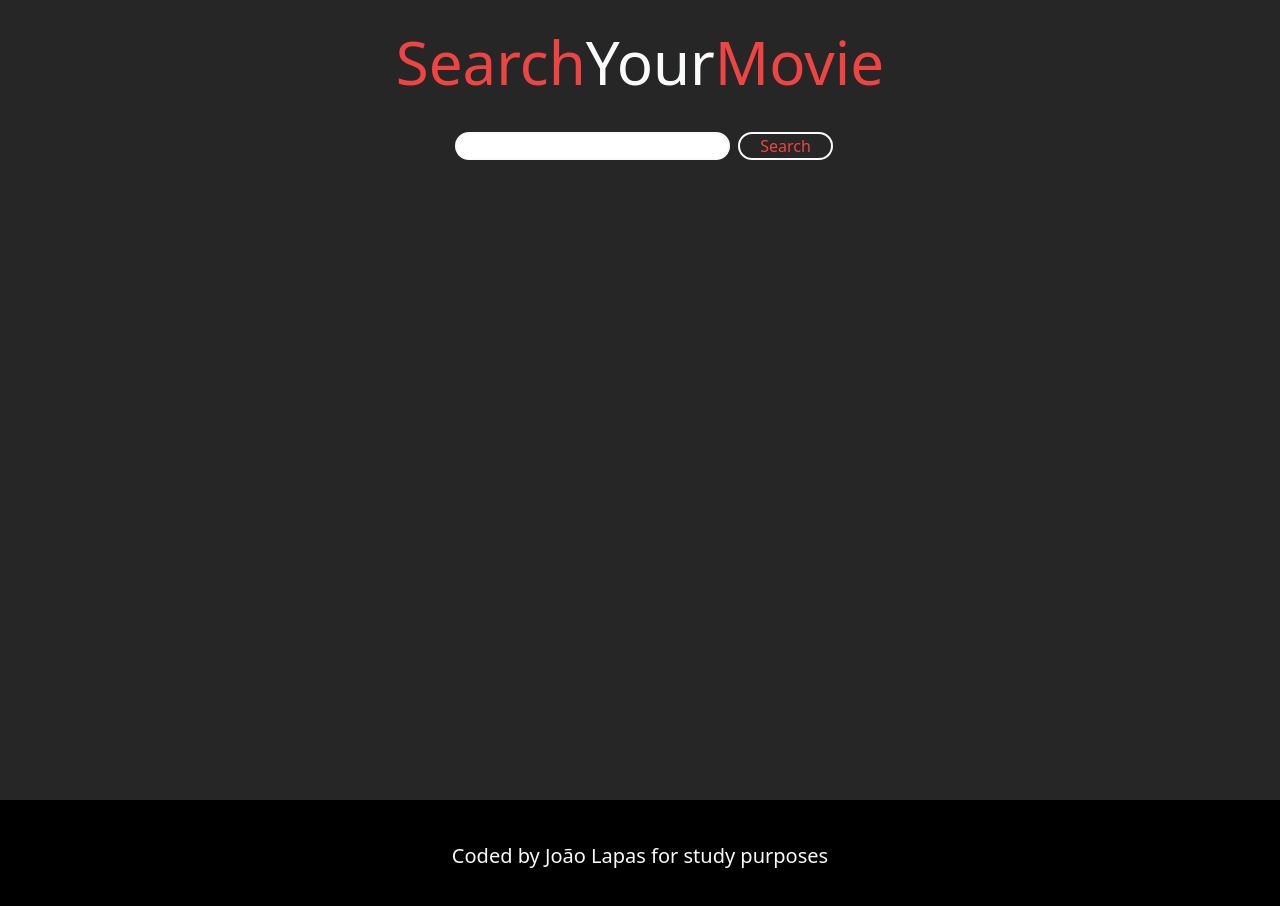
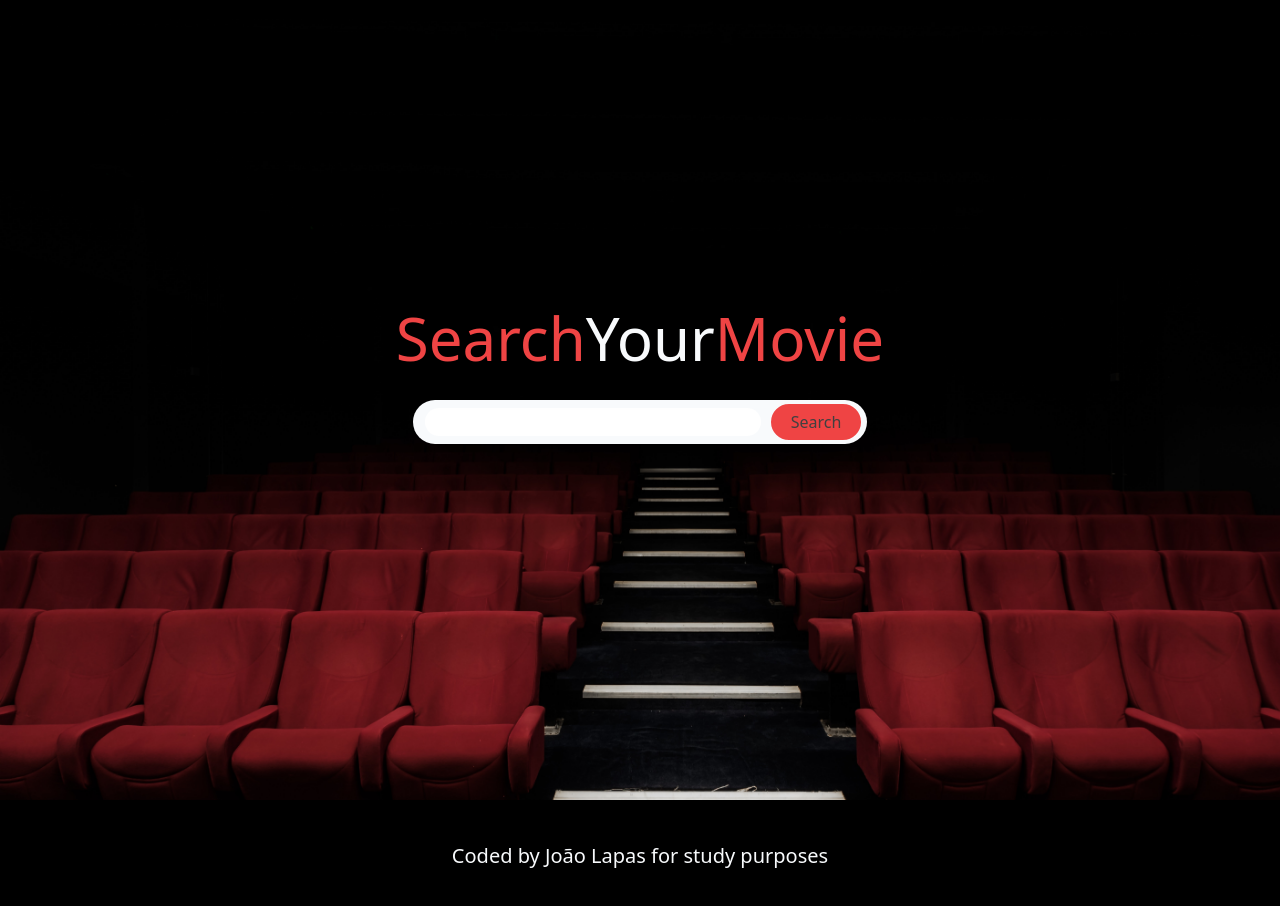
Before and after one commit to joaolapas/SearchYourMovie, a React (Create React App) app: page / in a window 1280 px wide. Shown: the top 906 px of the page. Built offline with nearby package versions, Linux system fonts and the light colour scheme.

Commit message:
fixing some visual bugs

```diff
--- a/src/App.js
+++ b/src/App.js
@@ -2,8 +2,8 @@ import MovieSearch from "./components/MovieSearch";
 
 function App() {
   return (
-    <div className="flex flex-col w-full items-center bg-neutral-800 text-red-500 h-fit">
-      <div className="flex flex-col w-full items-center min-h-screen">
+    <div className="flex flex-col w-full items-center bg-[url('/src/assets/cinema.jpg')] bg-cover text-red-500 h-fit">
+      <div className="flex flex-col w-full items-center  justify-center min-h-screen">
         <a href='/SearchYourMovie/'><h1 className="text-2xl sm:text-6xl my-8">
           Search<span className="text-slate-50">Your</span>Movie
         </h1></a>
--- a/src/components/Modal.jsx
+++ b/src/components/Modal.jsx
@@ -37,9 +37,13 @@ const Modal = ({ id, isOpen, handleCloseModal }) => {
   }
 
   return (
-    <div className="flex overflow-scroll flex-col items-center fixed bg-black rounded-3xl z-10 top-0 bottom-0 right-0 left-0 sm:top-5 sm:bottom-5 sm:left-10 sm:right-10 sm:p-10 sm:px-20">
-      <div className="flex justify-between flex-wrap h-5/6 w-10/12 mt-28 lg:mt-0">
-        <div className="w-11/12 sm:w-6/12 text-center md:text-left">
+    <div
+      onClick={() => handleCloseModal()}
+      className="flex flex-col items-center justify-center fixed bg-black bg-opacity-80 rounded-3xl z-30 top-0 bottom-0 right-0 left-0 "
+    >
+      <div className="flex overflow-scroll flex-col items-center absolute bg-neutral-800 rounded-3xl z-30 sm:w-2/3 sm:h-3/4 md:h-5/6 md:w-3/4 py-10">
+        <div className="flex items-center justify-between flex-wrap h-5/6 w-10/12 mt-28 lg:mt-0">
+          <div className="w-11/12 sm:w-6/12 text-center md:text-left pl-8">
             <h1 className="text-2xl sm:text-4xl text-slate-50 mb-10">
               {details.original_title}
             </h1>
@@ -53,7 +57,7 @@ const Modal = ({ id, isOpen, handleCloseModal }) => {
                   RATING:{Math.round(details.vote_average)}/10
                 </h4>
               </div>
-            <div className="flex justify-center scale-75">
+              <div className="flex justify-center scale-75 shrink-1">
                 {result && (
                   <iframe
                     src={`${url}${result.key}`}
@@ -67,17 +71,18 @@ const Modal = ({ id, isOpen, handleCloseModal }) => {
             </div>
           </div>
           <img
-          className="rounded-3xl h-fit mx-auto lg:w-2/5"
+            className="rounded-3xl lg:w-2/5 shrink-0 m-auto"
             src={`https://image.tmdb.org/t/p/w200${details.poster_path}`}
           />
         </div>
         <button
-        className="w-52 border-2 mt-10 border-slate-50 rounded-full px-5 hover:bg-slate-50 hover:transition-all transition-all my-10 absolute top-0 lg:static lg:mt-20"
+          className="w-52 border-2 mt-10 border-slate-50 rounded-full px-5 hover:bg-slate-50 hover:transition-all transition-all my-10 absolute top-0 lg:hidden"
           onClick={() => handleCloseModal()}
         >
           Close
         </button>
       </div>
+    </div>
   );
 };
 
--- a/src/components/MovieCard.jsx
+++ b/src/components/MovieCard.jsx
@@ -1,15 +1,25 @@
-import React from "react";
+import React, { useState } from "react";
 
 const MovieCard = ({ id, path, title, rating, year }) => {
+  const [hover, setHover] = useState(false);
   if (path) {
     return (
-      <div className='h-96'>
+      <div
+        className="h-80 relative"
+        onMouseEnter={() => setHover(true)}
+        onMouseLeave={() => setHover(false)}
+      >
         <img
-          className="max-h-60 w-full"
+          className="absolute h-full w-full"
+          alt="movie poster"
           src={`https://image.tmdb.org/t/p/w200${path}`}
         />
-        <div className="flex flex-col justify-between text-center h-32 px-5">
-          <h3 className="font-bold">{title}</h3>
+        <div
+          className={`absolute top-0 h-full w-full text-center p-10 transition-all ease-in-out duration-900 bg-opacity-80 bg-neutral-900 ${
+            hover ? null : "hidden"
+          }`}
+        >
+          <h3 className="font-bold text-xl h-3/4">{title}</h3>
           <h5 className="text-red-500">{year}</h5>
           <h5 className="text-red-500">
             Rating: <span className="text-slate-50">{rating}</span>/10
--- a/src/components/MovieSearch.jsx
+++ b/src/components/MovieSearch.jsx
@@ -69,7 +69,7 @@ const MovieSearch = () => {
   }, [page]);
 
   return (
-    <div className="w-full flex flex-col items-center">
+    <div className="w-full flex flex-col items-center px-40">
       <div
         className="modal"
         style={{
@@ -80,22 +80,23 @@ const MovieSearch = () => {
           <Modal id={id} isOpen={isOpen} handleCloseModal={handleCloseModal} />
         )}
       </div>
-      <form className="text-center" onSubmit={handleSubmit}>
+      <form className="flex flex-col items-center" onSubmit={handleSubmit}>
+      <div className="bg-slate-50 flex flex-nowrap items-center rounded-full px-1 transition-all ease-in-out duration-900 w-sm">
         <input
-          className="border-2 border-slate-50 rounded-full px-5 m-2 text-slate-700"
+          className="focus:outline-none border-slate-50 rounded-full px-5 m-2 text-slate-700 text-xl w-sm"
           type="text"
           onChange={(e) => setMovie(e.target.value)}
           required
         />
         <button
-          className="border-2 border-slate-50 rounded-full px-5 hover:bg-slate-50 hover:transition-all transition-all"
+          className="border-2 bg-red-500 text-neutral-700 h-10 border-slate-50 rounded-full px-5 hover:bg-slate-50 hover:transition-all transition-all"
           type="submit"
         >
           Search
-        </button>
+        </button></div>
         {result.length !== 0 && (
           <div className="flex justify-between mt-6">
-            <div>
+            <div className="flex justify-center flex-wrap" >
               <input
                 className="border-2 border-slate-50 rounded-full px-3 mx-2 text-slate-700"
                 type="number"
@@ -111,7 +112,7 @@ const MovieSearch = () => {
                 Filter by Year
               </button>
             </div>
-            <div className="sm:ml-20">
+            <div className="sm:ml-20 flex flex-wrap justify-center">
               <button
                 className="border-2 border-slate-50 rounded-full px-5 hover:bg-slate-50 hover:transition-all transition-all"
                 onClick={async () => await fetchingLatest()}
@@ -134,12 +135,12 @@ const MovieSearch = () => {
           </div>
         )}
       </form>
-      <div className="flex w-11/12 flex-wrap gap-6 my-10 justify-center">
+      <div className="flex w-full sm:w-10/12 flex-wrap gap-6 my-10 justify-center">
         {result.length !== 0
           ? result.map((result) => {
               return (
                 <div
-                  className="flex flex-col h-100 w-40 rounded-2xl overflow-hidden text-slate-50 shadow-lg shadow-black flex-wrap hover:scale-110 transition-all hover:cursor-pointer"
+                  className="flex shrink-0 flex-col w-52 rounded-2xl overflow-hidden text-slate-50 shadow-lg shadow-black flex-wrap hover:scale-110 transition-all ease-in duration-800 hover:cursor-pointer"
                   key={result.id}
                   onClick={() => handleOpenModal(result.id)}
                 >
```
Also changed, not shown: src/assets/cinema.jpg (added). Lines whose indentation alone changed are shown as unchanged.
